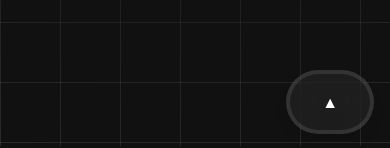
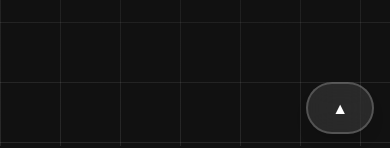
Before and after one commit to khuza08/portofolio, a Next.js app: page / in a window 390 px wide. Shown: the part 698-846 px from the top of the page. Built offline with nearby package versions, Linux system fonts and the light colour scheme.

Commit message:
smaller button on small screens

```diff
--- a/app/components/geserbawah.tsx
+++ b/app/components/geserbawah.tsx
@@ -27,7 +27,19 @@ export default function ScrollButton() {
   return (
     <button
       onClick={handleClick}
-      className="fixed right-4 bottom-3 z-50 px-8 py-4 backdrop-blur-lg rounded-full border-4 border-white/10 bg-white/5 text-white shadow-lg hover:bg-white/10 transition transform ease-in-out"
+      className="
+        fixed right-4 bottom-3 z-50
+        px-6 py-3 sm:px-4 sm:py-2
+        backdrop-blur-lg rounded-full
+        border-2 border-white/20
+        bg-white/10 text-white
+        shadow-lg
+        hover:bg-white/20
+        transition
+        duration-300
+        ease-in-out
+        transform
+      "
       aria-label={atBottom ? "Scroll to top" : "Scroll to bottom"}
     >
       {atBottom ? "▲" : "▼"}
```
